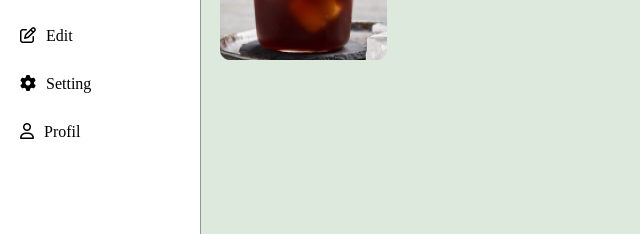
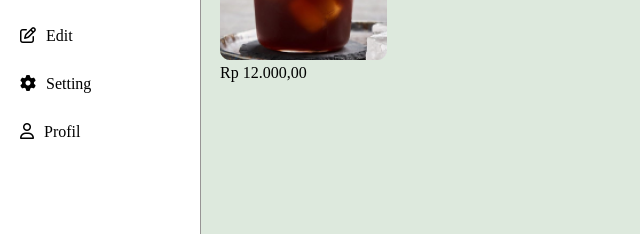
Before and after one commit to Zyoll123/rumah-putih, a plain HTML site: page index.html in a window 1280 px wide. Shown: the part 204-438 px from the top of the page, 0-640 px from the left. Drawn offline with Linux system fonts and the light colour scheme.

Commit message:
seventh commit

```diff
--- a/index.html
+++ b/index.html
@@ -65,7 +65,7 @@
                 <div class="menu-item">
                     <img src="assets/Americano.png" >
                     <div class="menu-info">
-
+                        <p>Rp 12.000,00</p>
                     </div>
                 </div>
             </div>
```
Also changed, not shown: js/script.js (added).
